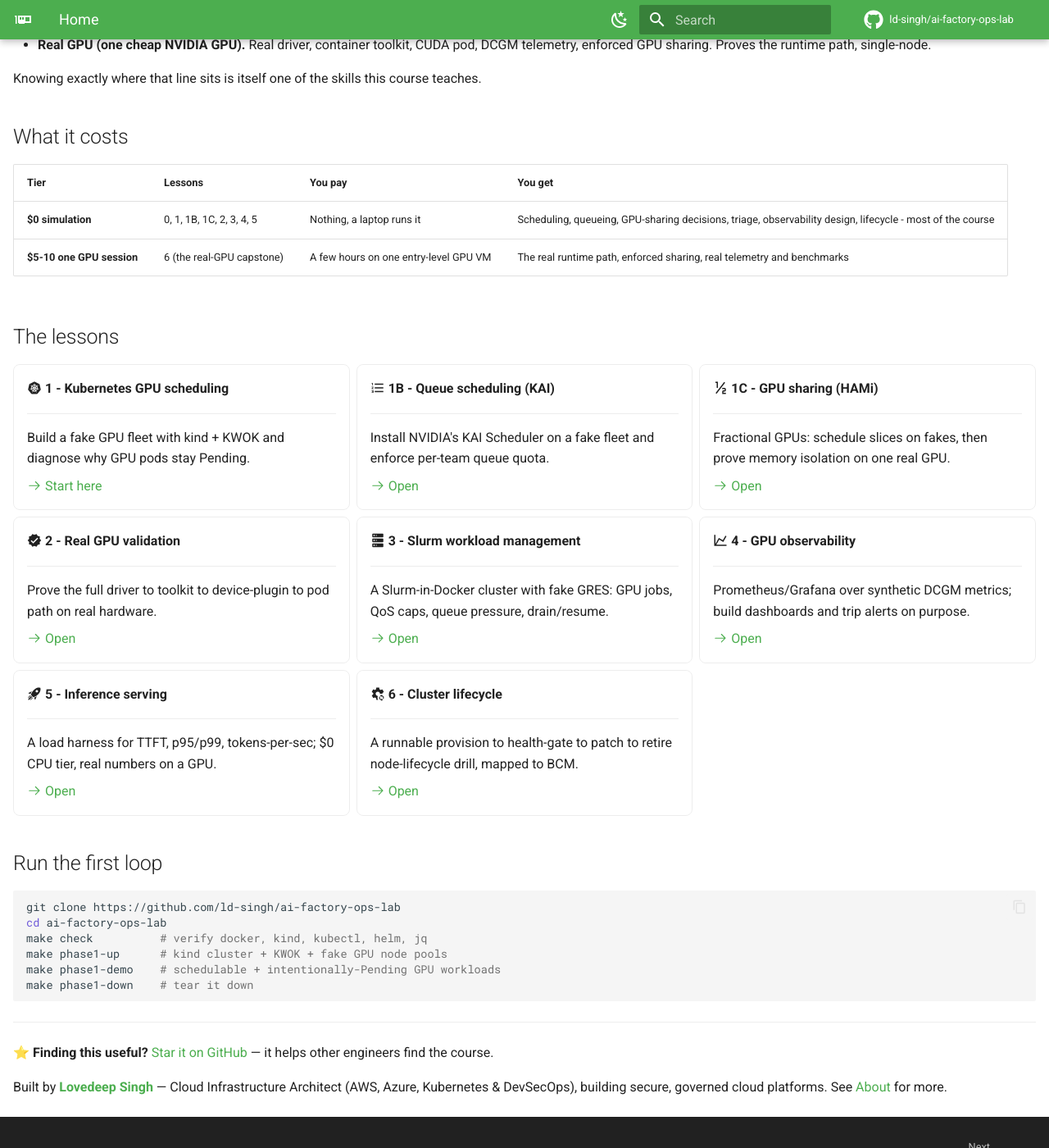
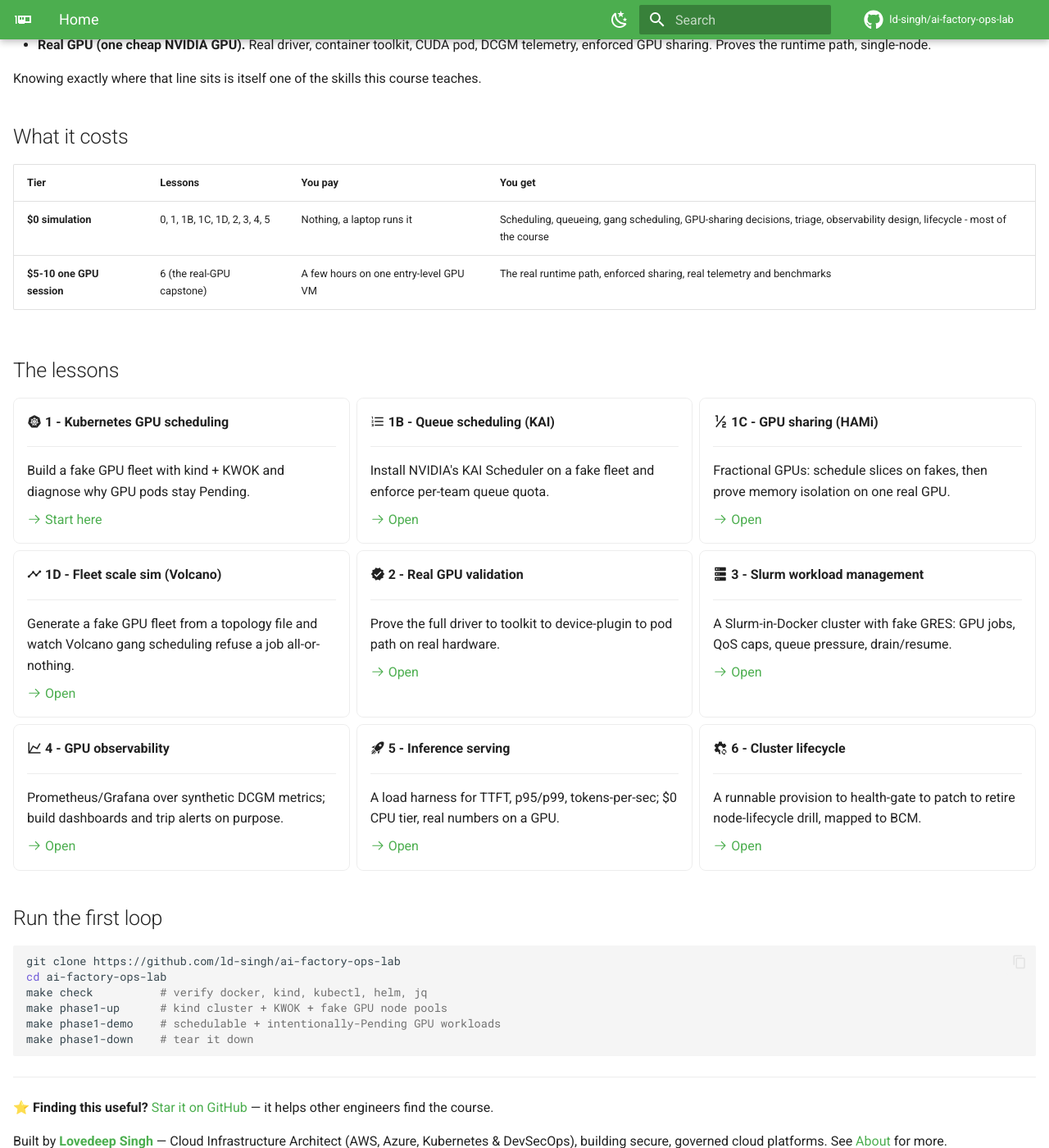
Before and after one commit to ld-singh/ai-factory-ops-lab, an MkDocs documentation site: the page built from docs/index.md, in a window 1280 px wide and 1400 px high, scrolled down 936 px. Shown: the whole window at 82% size. Built offline with MkDocs 1.6.1 and Material for MkDocs 9.7.7, drawn with Linux system fonts in a browser that asks for light colours; comment, search, counter and statistics services are not loaded.

Commit message:
refactor(volcano-scale-sim): renumber make targets and site nav to 1D
Completes the maintainer's renumber request on issue #30. The previous
commit moved the directory, node labels and mkdocs nav to 1D but left the
root Makefile targets as phase7-*, which kept the lesson pointing at the
number now reserved for Security.

Renames phase7-* to phase1d-* and LAB7 to LAB1D (defined from LAB1, since
the lesson now lives inside the Lesson 1 tree). Also adds the Lesson 1D
entry the site homepage was missing: docs/index.md is an authored, tracked
page that sync-docs.sh does not regenerate, so its cost table and lesson
card grid still jumped from 1C straight past 1D.

```diff
--- a/docs/index.md
+++ b/docs/index.md
@@ -33,7 +33,7 @@
 
 | Tier | Lessons | You pay | You get |
 |---|---|---|---|
-| **$0 simulation** | 0, 1, 1B, 1C, 2, 3, 4, 5 | Nothing, a laptop runs it | Scheduling, queueing, GPU-sharing decisions, triage, observability design, lifecycle - most of the course |
+| **$0 simulation** | 0, 1, 1B, 1C, 1D, 2, 3, 4, 5 | Nothing, a laptop runs it | Scheduling, queueing, gang scheduling, GPU-sharing decisions, triage, observability design, lifecycle - most of the course |
 | **$5-10 one GPU session** | 6 (the real-GPU capstone) | A few hours on one entry-level GPU VM | The real runtime path, enforced sharing, real telemetry and benchmarks |
 
 ## The lessons
@@ -63,6 +63,14 @@
     Fractional GPUs: schedule slices on fakes, then prove memory isolation on one real GPU.
 
     [:octicons-arrow-right-24: Open](portfolio-lab/01-k8s-gpu-platform/hami/README.md)
+
+-   :material-chart-timeline-variant: __1D - Fleet scale sim (Volcano)__
+
+    ---
+
+    Generate a fake GPU fleet from a topology file and watch Volcano gang scheduling refuse a job all-or-nothing.
+
+    [:octicons-arrow-right-24: Open](portfolio-lab/01-k8s-gpu-platform/volcano-scale-sim/README.md)
 
 -   :material-check-decagram: __2 - Real GPU validation__
 
```
Also changed, not shown: README.md (+5 -5 lines), 1 other file.
